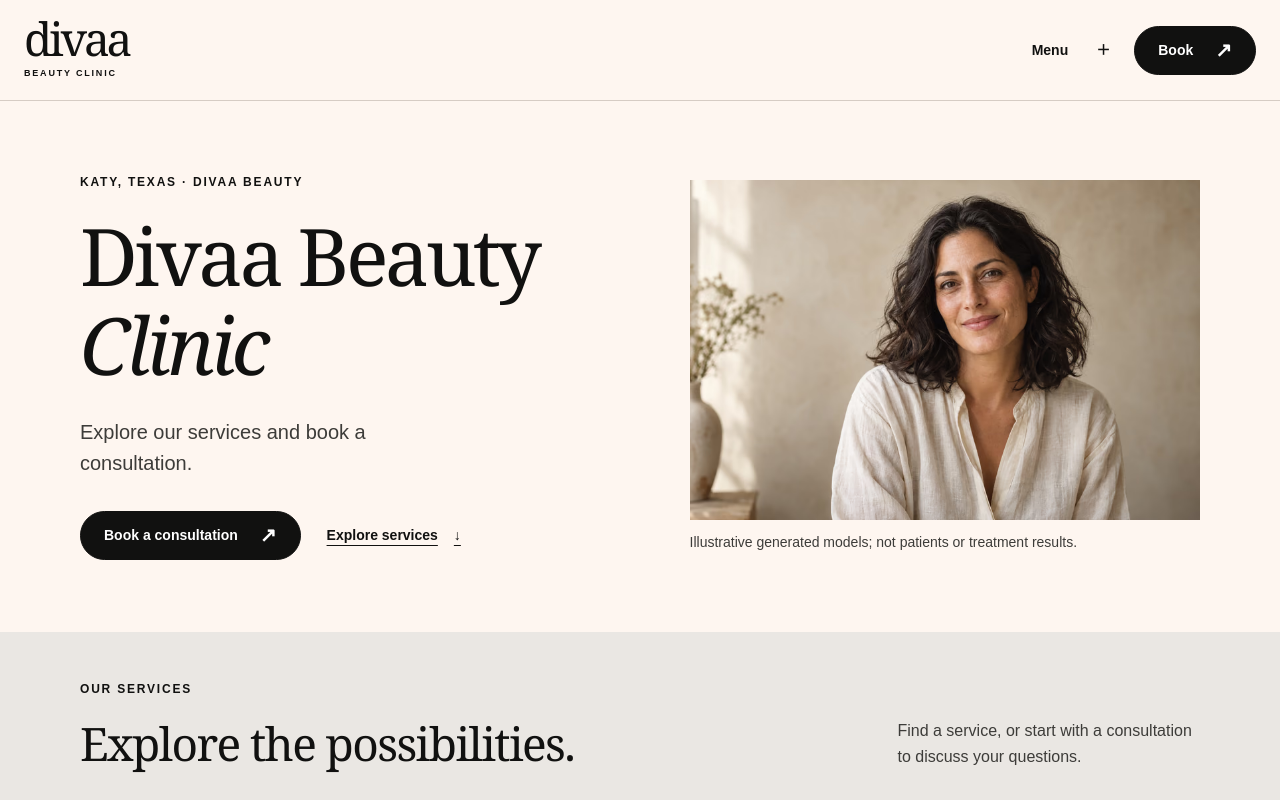
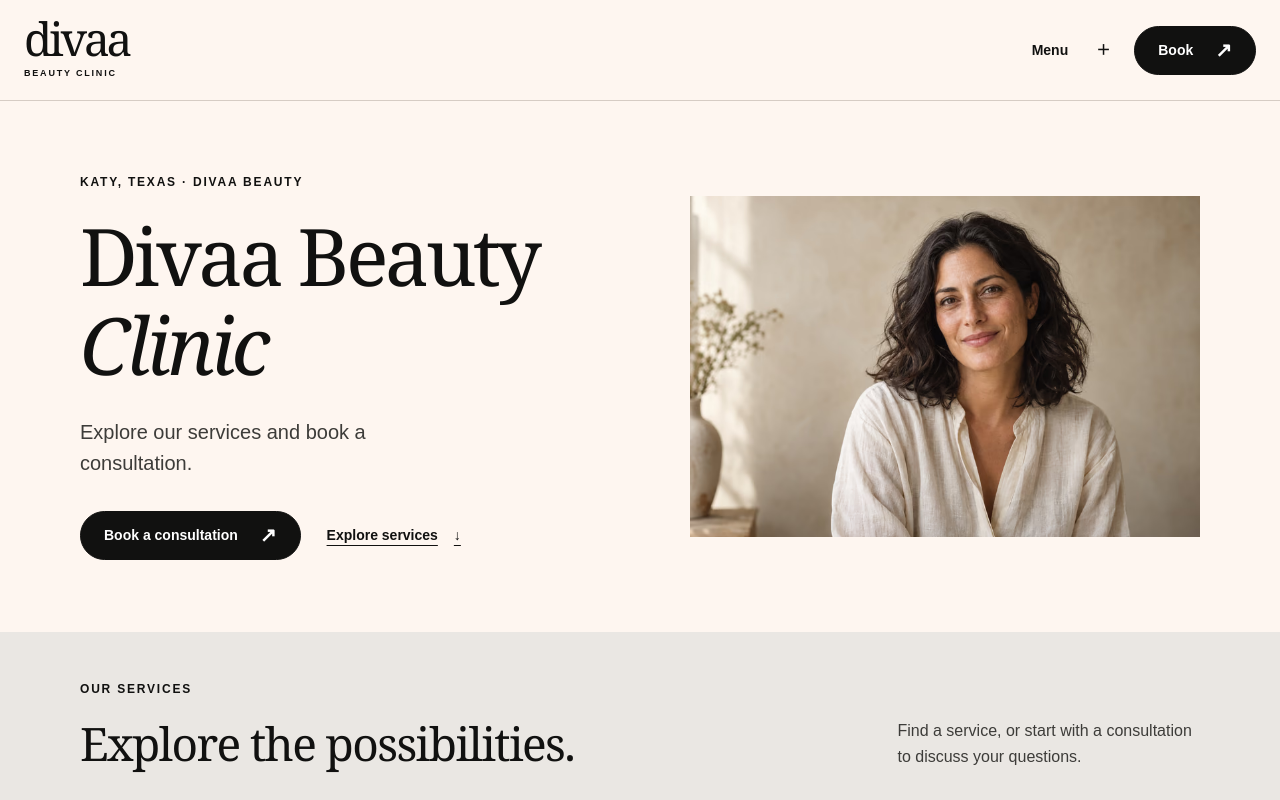
Before and after one commit to ZAldawah/divaa-clinic, a Next.js app: page / in a window 1280 px wide. Shown: the top 800 px of the page. Built offline with nearby package versions, Linux system fonts and the light colour scheme.

Commit message:
Remove superseded visible portrait generation caption
Co-Authored-By: Paperclip <noreply@paperclip.ing>

```diff
--- a/src/app/globals.css
+++ b/src/app/globals.css
@@ -123,7 +123,6 @@
 .editorial-portrait {margin:0;min-width:0;}
 .editorial-portrait picture {display:block;background:var(--color-soft);border-radius:var(--radius-editorial);}
 .editorial-portrait img {display:block;width:100%;height:auto;aspect-ratio:var(--media-editorial-ratio);object-fit:contain;object-position:center;}
-.editorial-portrait figcaption {margin-top:12px;font-size:14px;line-height:1.5;color:var(--color-muted);}
 .service-directory {display:grid;grid-template-columns:minmax(0,1fr) minmax(0,2fr);align-items:start;gap:32px;}
 .service-directory .service-grid {grid-template-columns:repeat(2,minmax(0,1fr));}
 @media (max-width:900px) {
--- a/src/components/EditorialPortrait.jsx
+++ b/src/components/EditorialPortrait.jsx
@@ -14,6 +14,5 @@
       <source type="image/avif" srcSet={srcSet('avif')} sizes={sizesByPlacement[placement]} />
       <img src={`${base}-1536.webp`} srcSet={srcSet('webp')} sizes={sizesByPlacement[placement]} width={1536} height={1024} alt="" loading={priority ? 'eager' : 'lazy'} fetchPriority={priority ? 'high' : 'auto'} decoding="async" />
     </picture>
-    <figcaption>Illustrative generated models; not patients or treatment results.</figcaption>
   </figure>;
 }
```
